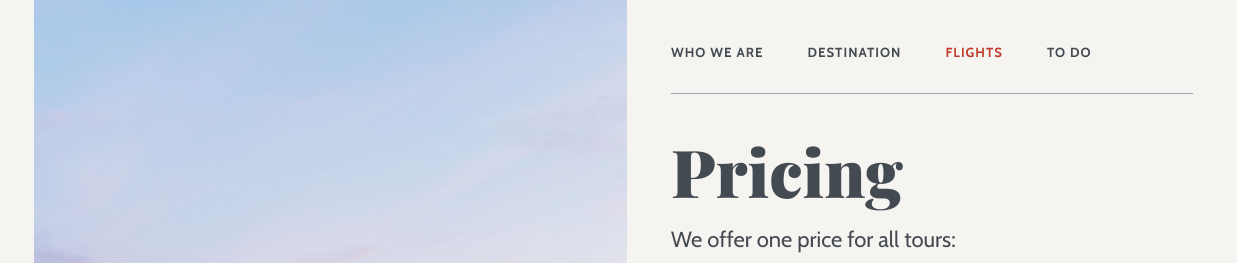
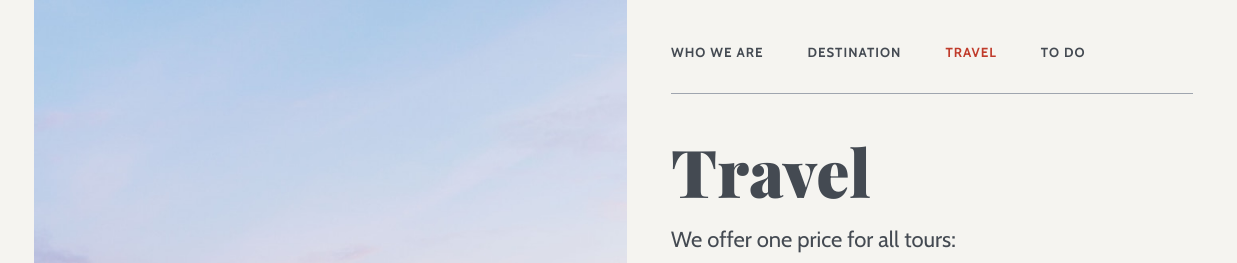
Before and after one commit to Chramberry/Chramberry.github.io, a plain HTML site: page travel.html in a window 1280 px wide. Shown: the top 263 px of the page, 43-1280 px from the left. Drawn offline with nearby package versions, Linux system fonts and the light colour scheme.

Commit message:
Update and rename pricing.html to travel.html

```diff
--- a/pricing.html
+++ b/travel.html
@@ -73,13 +73,13 @@
                 <ul class="no-bullets list--inline pb1 bold">
                     <li class="small mr2"><a class="link link--text" href="/">Who We Are</a></li>
                     <li class="small mr2"><a class="link link--text" href="/destinations.html">Destination</a></li>
-                    <li class="small mr2"><a class="link link--text current" href="/pricing.html">Flights</a></li>
+                    <li class="small mr2"><a class="link link--text current" href="/travel.html">Travel</a></li>
                     <li class="small"><a class="link link--text" href="/contact.html">To Do</a></li>
                 </ul>
             </nav>
             <!-- Page Content -->
             <main class="content pt2 pb2">
-                <h2>Pricing</h2>
+                <h2>Travel</h2>
                 <p>We offer one price for all tours:</p>
                 <p><span class="h1 bold">$3,870</span> / per person</p>
                 <p>Et nunc quidem quod eam tuetur, ut de vite potissimum loquar, est id extrinsecus. Quid turpius quam sapientis vitam ex insipientium sermone pendere.</p>
```
